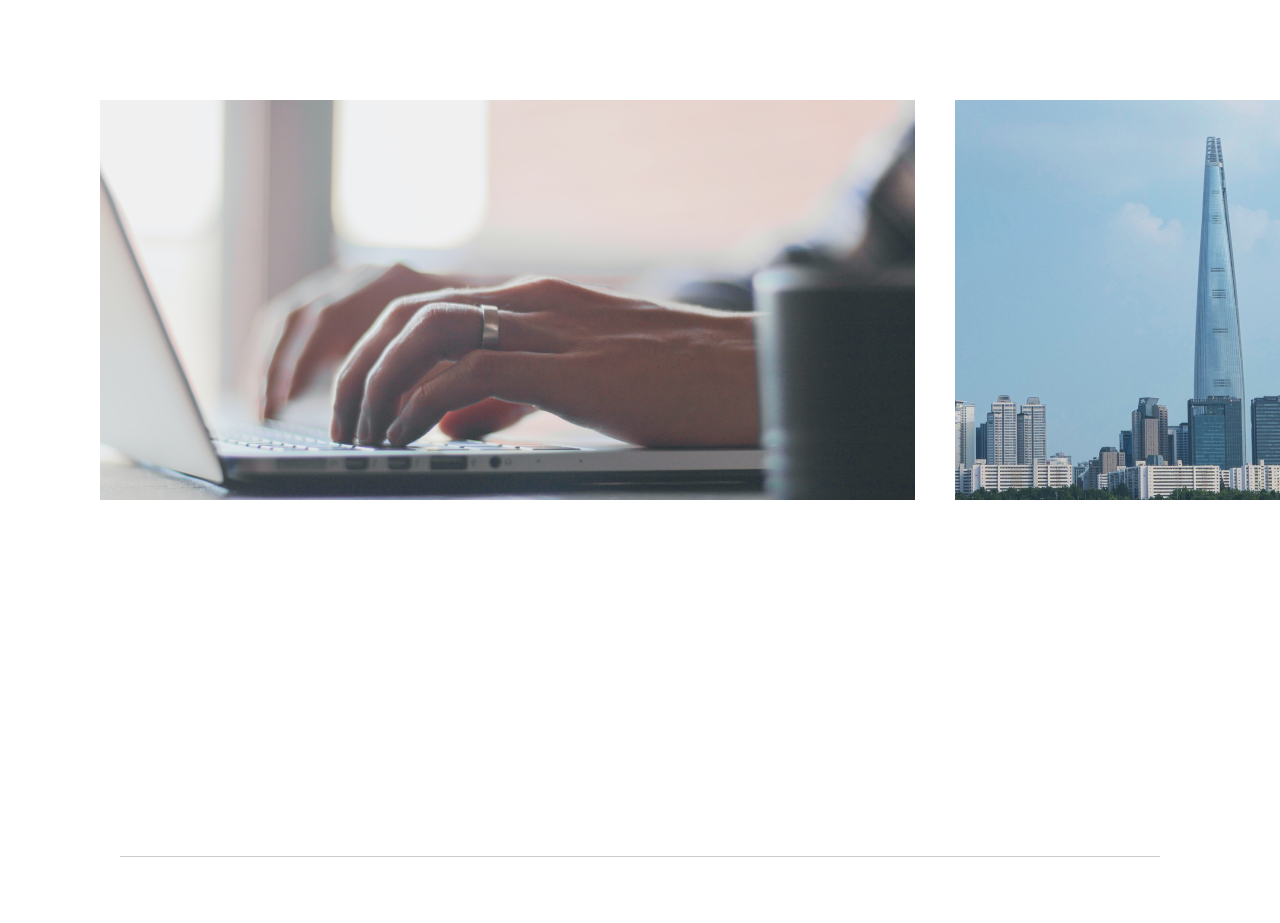
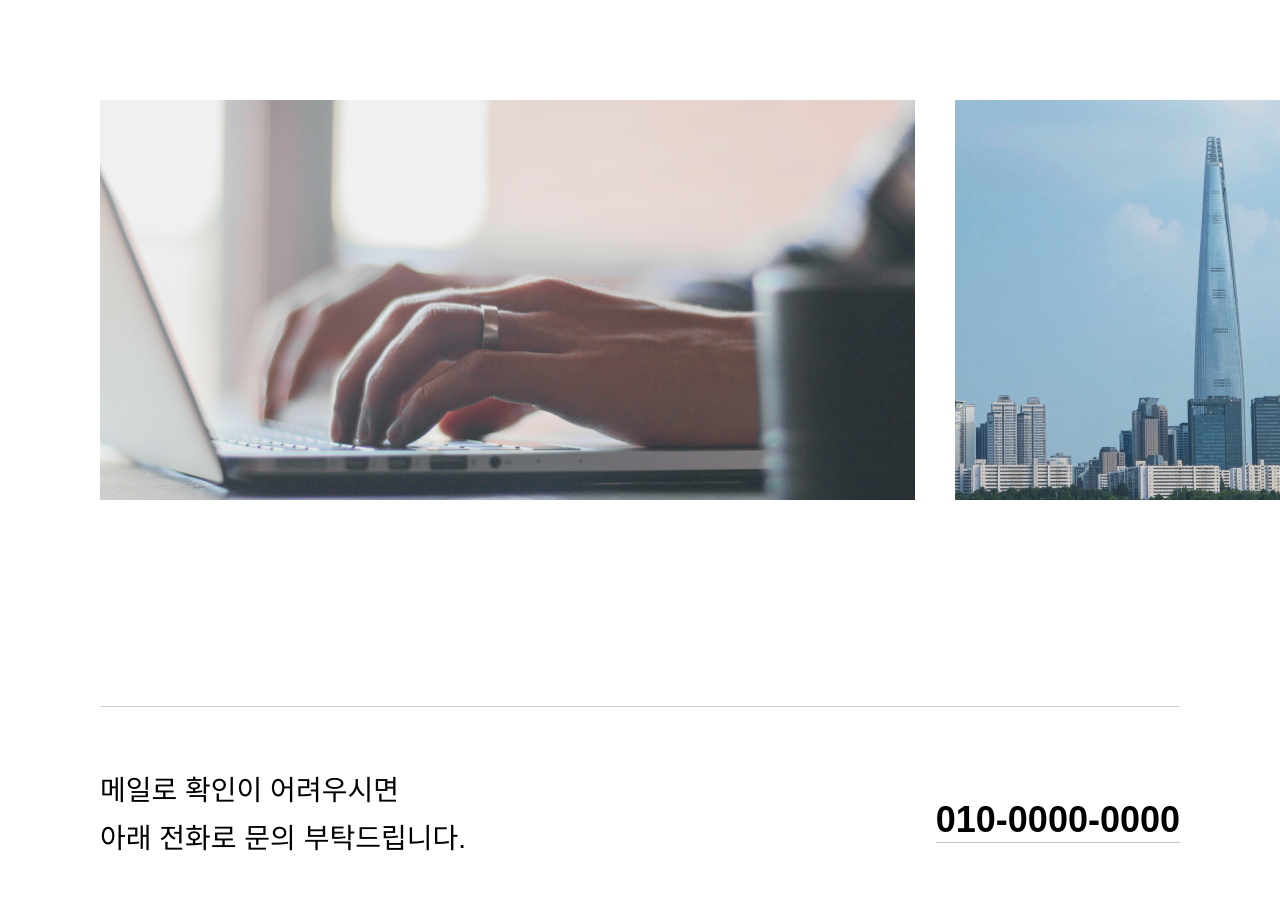
Before and after one commit to seonghojung/codespace_renewal, a Next.js app: page /en/contact in a window 1280 px wide. Shown: the top 923 px of the page. Built offline with nearby package versions, Linux system fonts and the light colour scheme; a web font is replaced by a local one.

Commit message:
contect 수정사항 적용

```diff
--- a/app/[locale]/components/UnderLineText.tsx
+++ b/app/[locale]/components/UnderLineText.tsx
@@ -27,12 +27,15 @@ const UnderLineText = ({ mbSize, pcSize, text }: IUnderLineText) => {
 export default UnderLineText;
 
 const AddressWrap = styled.a<IAddressWrap>`
+  margin-top: 10px;
   position: relative;
   font-size: ${(props) => props.$mbSize}px;
   color: #000;
   font-weight: 600;
   display: inline-block;
   transition: color 0.15s;
+  line-height: 1.5;
+
   &::before {
     content: "";
     position: absolute;
@@ -53,6 +56,7 @@ const AddressWrap = styled.a<IAddressWrap>`
 
   @media (min-width: 1200px) {
     font-size: ${(props) => props.$pcSize}px;
+    line-height: 1.14;
   }
 `;
 
--- a/app/[locale]/contact/BannerSection.tsx
+++ b/app/[locale]/contact/BannerSection.tsx
@@ -10,7 +10,6 @@ const SectionWrap = styled.section`
   }
 `;
 const FirstImg = styled.img`
-  padding-left: 10px;
   object-fit: cover;
   display: block;
   width: 100%;
@@ -22,7 +21,6 @@ const FirstImg = styled.img`
   }
 `;
 const SecondImg = styled.img`
-  padding-left: 10px;
   object-fit: cover;
   display: block;
   margin-top: 10px;
--- a/app/[locale]/contact/ContactEmailSection.tsx
+++ b/app/[locale]/contact/ContactEmailSection.tsx
@@ -3,26 +3,23 @@
 import styled from "styled-components";
 import UnderLineText from "../components/UnderLineText";
 import { fadeInAndUp, fadeInAndUp2Sec, fadeInAndUp3Sec } from "../animations/fadeInAndUp";
-// import { fadeInAndUpTwoSec } from "../animations/fadeInAndUpTwoSec";
-// import { fadeInAndUp3Sec } from "../animations/fadeInAndup3Sec";
 
 const SectionWrap = styled.section`
-  padding: 60px 20px 0px;
+  padding: 60px 20px 60px;
   display: flex;
   flex-direction: column;
 
   @media (min-width: 1200px) {
-    padding: 40px 120px 0px;
+    padding: 40px 100px 60px;
   }
 `;
 
 const TitleWrap = styled.div`
   h1 {
-    width: 300px;
+    font-size: 32px;
+    line-height: 1.5;
     color: #000;
-    font-size: 32px;
-    font-style: normal;
-    font-weight: 600;
+    word-break: keep-all;
   }
 
   @media (min-width: 1200px) {
@@ -30,72 +27,11 @@ const TitleWrap = styled.div`
     ${fadeInAndUp}
     h1 {
       width: 100%;
+      font-weight: 500;
     }
   }
 `;
 
-const SubTitleWrap = styled.div`
-  h1 {
-    color: #000;
-    font-size: 20px;
-    font-weight: 500;
-  }
-  p {
-    margin-top: 10px;
-    color: #000;
-    font-size: 22px;
-    font-weight: 600;
-  }
-  @media (min-width: 1200px) {
-    ${fadeInAndUp2Sec}
-    opacity: 0;
-    h1 {
-      font-size: 24px;
-    }
-    p {
-      font-size: 32px;
-    }
-  }
-`;
-const SubdTitleWrap = styled.div`
-  h1 {
-    color: #000;
-    font-size: 20px;
-    font-weight: 500;
-  }
-  p {
-    margin-top: 10px;
-    color: #000;
-    font-size: 22px;
-    font-weight: 600;
-  }
-  @media (min-width: 1200px) {
-    ${fadeInAndUp3Sec}
-    opacity: 0;
-
-    h1 {
-      font-size: 24px;
-    }
-    p {
-      font-size: 32px;
-    }
-  }
-`;
-const Wrapper = styled.div`
-  padding-bottom: 80px;
-  display: flex;
-  flex-direction: column;
-  gap: 60px;
-  padding-top: 140px;
-  border-bottom: 1px solid rgba(0, 0, 0, 0.2);
-  @media (min-width: 1200px) {
-    display: flex;
-    justify-content: space-between;
-    flex-direction: row;
-    padding-top: 80px;
-    padding-bottom: 80px;
-  }
-`;
 export const ContactEmailSection = () => {
   return (
     <SectionWrap>
@@ -103,16 +39,7 @@ export const ContactEmailSection = () => {
         <h1>프로젝트에 대한 문의나 의뢰가 있나요?</h1>
         <UnderLineText mbSize={32} pcSize={42} text={"email@codespace.im"} />
       </TitleWrap>
-      <Wrapper>
-        <SubTitleWrap>
-          <h1>채용과 관련하여 궁금하신 점이 있나요?</h1>
-          <UnderLineText mbSize={22} pcSize={32} text={"email@codespace.im"} />
-        </SubTitleWrap>
-        <SubdTitleWrap>
-          <h1>비즈니스 파트너 제휴가 필요하신가요?</h1>
-          <UnderLineText mbSize={22} pcSize={32} text={"email@codespace.im"} />
-        </SubdTitleWrap>
-      </Wrapper>
+      {/* <Wrapper /> */}
     </SectionWrap>
   );
 };
--- a/app/[locale]/contact/ContactPhoneSection.tsx
+++ b/app/[locale]/contact/ContactPhoneSection.tsx
@@ -7,38 +7,46 @@ const SectionWrap = styled.section`
   display: flex;
   flex-direction: column;
   align-items: flex-start;
-  padding: 80px 12px 160px 20px;
+  padding: 0px 12px 120px 20px;
   gap: 10px;
-  span {
-    color: #000;
-    font-weight: 600;
+
+  @media (min-width: 1200px) {
+    padding: 0px 100px 120px 100px;
   }
+`;
+
+const TitleWrap = styled.div`
+  padding-top: 60px;
+  border-top: 1px solid rgba(0, 0, 0, 0.2);
+  width: 100%;
   @media (min-width: 1200px) {
+    display: flex;
     flex-direction: row;
     justify-content: space-between;
     align-items: center;
-    padding: 60px 120px 148px 120px;
   }
 `;
 
 const Title = styled.h2`
   color: #000;
   font-size: 28px;
-  font-weight: 600;
   line-height: 44px;
 
   @media (min-width: 1200px) {
     line-height: 48px;
+    font-weight: 500;
   }
 `;
 
 export const ContactPhoneSection = () => {
   return (
     <SectionWrap>
-      <Title>
-        메일로 확인이 어려우시면 <br /> 아래 전화로 문의 부탁드립니다.
-      </Title>
-      <UnderLineText mbSize={32} pcSize={36} text={"010-0000-0000"} />
+      <TitleWrap>
+        <Title>
+          메일로 확인이 어려우시면 <br /> 아래 전화로 문의 부탁드립니다.
+        </Title>
+        <UnderLineText mbSize={32} pcSize={36} text={"010-0000-0000"} />
+      </TitleWrap>
     </SectionWrap>
   );
 };
```
